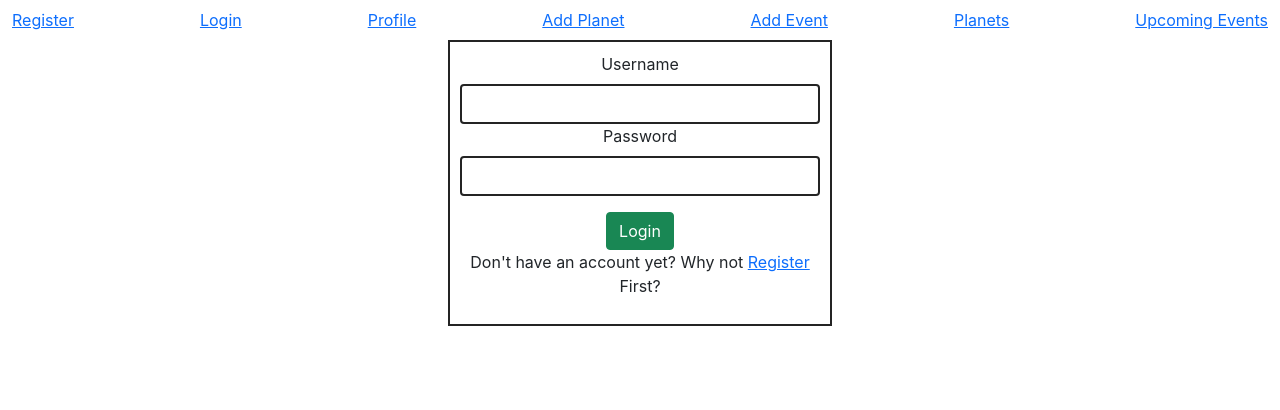
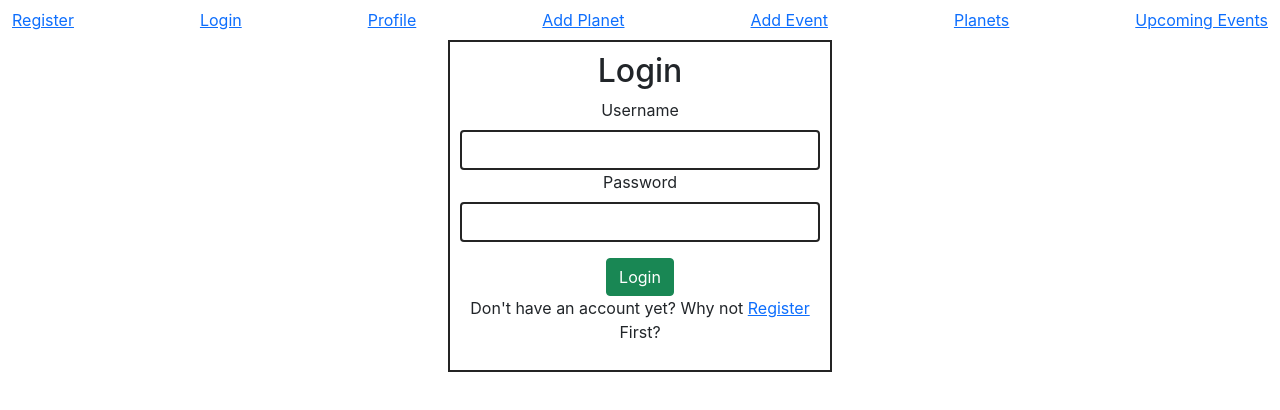
Before and after one commit to PatrickBoynton/night_watch, a React (Create React App) app in the folder frontend/static/: page /login in a window 1280 px wide. Shown: the top 410 px of the page. Built offline with nearby package versions, Linux system fonts and the light colour scheme.

Commit message:
Attempting to pass props to login.

```diff
--- a/frontend/static/src/components/user/Login.js
+++ b/frontend/static/src/components/user/Login.js
@@ -1,5 +1,5 @@
 import {Component} from 'react';
-import {Link} from 'react-router-dom';
+import {Link, Redirect} from 'react-router-dom';
 import Cookies from 'js-cookie';
 
 class Login extends Component {
@@ -40,10 +40,13 @@ class Login extends Component {
         console.log(data);
         if (data.key) {
             Cookies.set('Authorization', `Token ${data.key}`);
+            console.log(this.props.isLoggedIn);
+            return  this.props.isLoggedIn ? <Redirect to="/celestial-list"/> : null;
         } else {
             if (response.status !== 200) {
                 // this.setState({statusMessage: data})
                 // if (data.)
+                console.log('Login unsuccessful.');
             }
         }
     }
@@ -52,6 +55,7 @@ class Login extends Component {
         return (
             <>
                 <form className="text-center login-register" onSubmit={this.handleSubmit}>
+                    <h2>Login</h2>
                     {this.state.statusMessage !== '' ? <div>{this.state.statusMessage}</div> : null}
                     <label className="form-label" htmlFor="username">Username</label>
                     <input onChange={this.handleInput}
```
